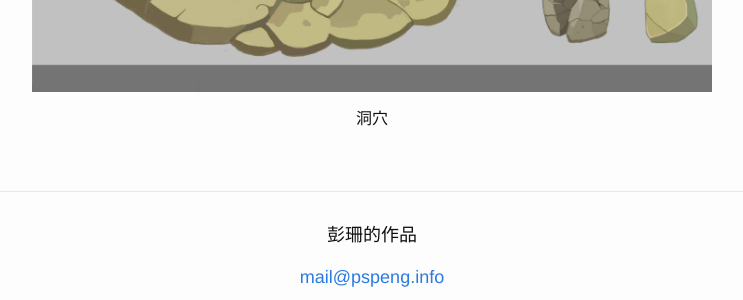
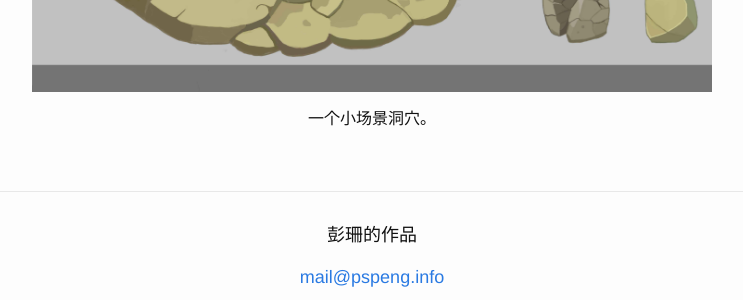
Before and after one commit to pengshan96/MyDesignBlog, a Jekyll site: the page built from _posts/2017-07-08-洞穴.markdown, in a window 1280 px wide. Shown: the part 738-1038 px from the top of the page, without its empty margins (268-1011 px from the left). Built offline with Jekyll 4.4.1, drawn with Linux system fonts in a browser that asks for light colours.

Commit message:
小场景

```diff
--- a/_posts/2017-07-08-洞穴.markdown
+++ b/_posts/2017-07-08-洞穴.markdown
@@ -10,4 +10,4 @@ preview: https://www.pspeng.info/images/4_小图.jpg
 ![Picture 1](https://www.pspeng.info/images/4_大图_03.jpg)
 ![Picture 1](https://www.pspeng.info/images/4_大图_04.jpg)
 
-洞穴
+一个小场景洞穴。
```
